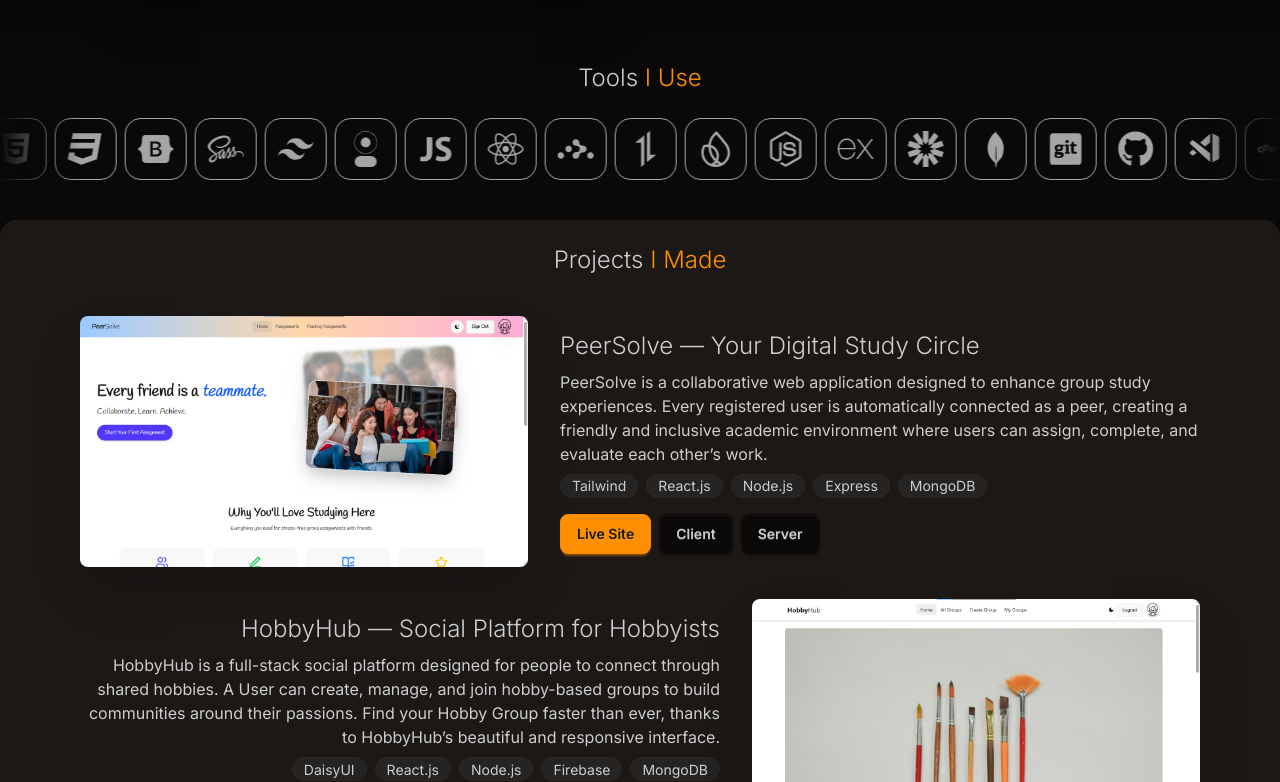
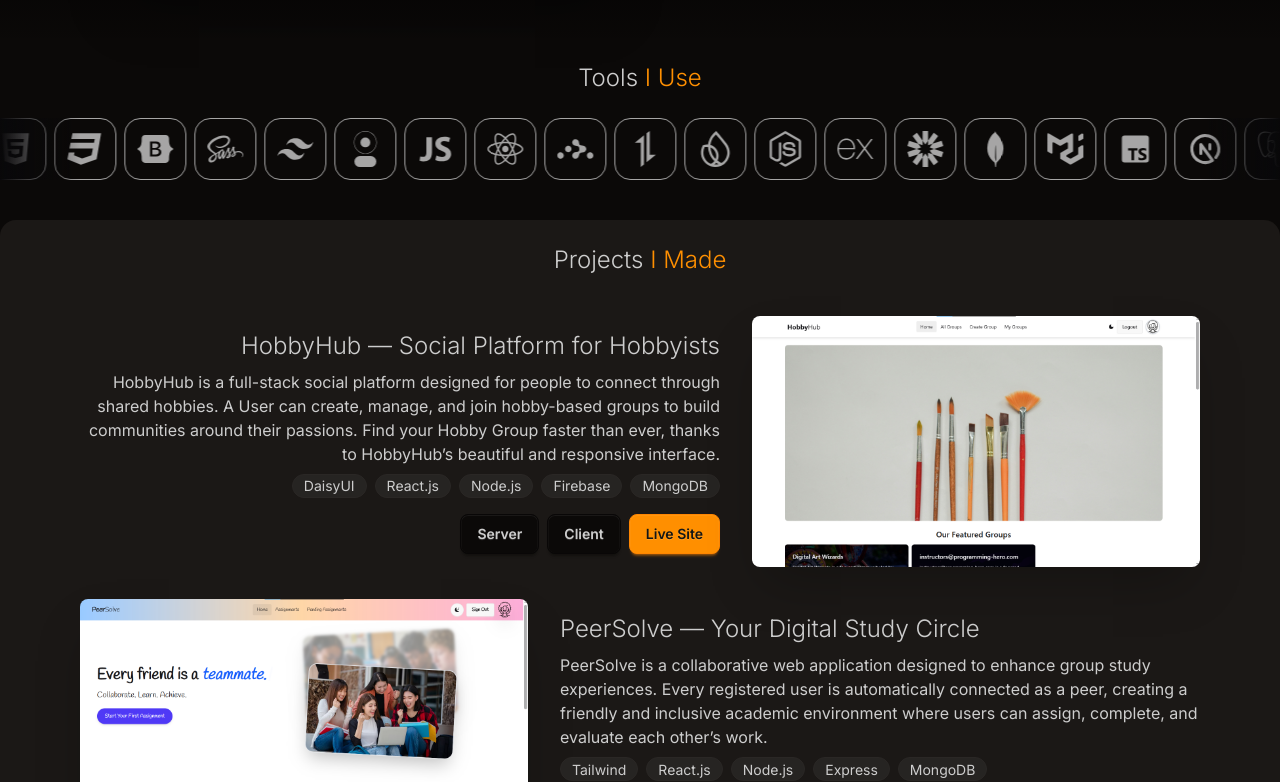
Before and after one commit to toimurhasan/my-portfolio, a React (Vite) app: page / in a window 1280 px wide. Shown: the part 1218-2000 px from the top of the page. Built offline with nearby package versions, Linux system fonts and the light colour scheme.

Commit message:
testing new design in tools section + added new stack

```diff
--- a/src/components/Contact.jsx
+++ b/src/components/Contact.jsx
@@ -15,6 +15,7 @@ const Contact = () => {
         wa.me/+8801720911179
       </Link>
       <p>toimurhasan50@gmail.com</p>
+      <p>phone number: +8801720911179</p>
     </section>
   );
 };
--- a/src/components/Projects.jsx
+++ b/src/components/Projects.jsx
@@ -1,5 +1,6 @@
 import PeerSolve from "./PeerSolve";
 import HobbyHub from "./HobbyHub";
+import { SBT } from "./SBT";
 
 const Projects = () => {
   return (
@@ -11,6 +12,7 @@ const Projects = () => {
         Projects <span className="text-primary">I Made</span>
       </h3>
       <div className="space-y-8">
+        <SBT></SBT>
         <PeerSolve></PeerSolve>
         <HobbyHub></HobbyHub>
       </div>
--- /dev/null
+++ b/src/components/SBT.jsx
@@ -0,0 +1,49 @@
+import React from "react";
+import { Link } from "react-router";
+
+export const SBT = () => {
+  return (
+    <div className="flex flex-col items-center lg:flex-row-reverse  gap-8">
+      <img
+        src="/hobbyhub.png"
+        alt="Project Two"
+        className="md:max-w-lg lg:max-w-md rounded-lg shadow-2xl object-cover"
+      />
+      <div className="space-y-2 text-center lg:text-end">
+        <h3 className="text-2xl font-light ">HobbyHub — Social Platform for Hobbyists</h3>
+        <p>
+          HobbyHub is a full-stack social platform designed for people to connect through shared
+          hobbies. A User can create, manage, and join hobby-based groups to build communities
+          around their passions. Find your Hobby Group faster than ever, thanks to HobbyHub’s
+          beautiful and responsive interface.
+        </p>
+        <div className="flex gap-2 flex-wrap justify-center lg:justify-end">
+          <div className="badge badge-soft ">DaisyUI</div>
+          <div className="badge badge-soft ">React.js</div>
+          <div className="badge badge-soft ">Node.js</div>
+          <div className="badge badge-soft ">Firebase</div>
+          <div className="badge badge-soft ">MongoDB</div>
+        </div>
+        <div className="mt-4  flex gap-2 justify-center lg:justify-start lg:flex-row-reverse">
+          <Link to={"https://hobbyhub-tamim.web.app/"} target="_blank" className="btn btn-primary">
+            Live Site
+          </Link>
+          <Link
+            to={"https://github.com/toimurhasan/hobbyhub-client"}
+            target="_blank"
+            className="btn"
+          >
+            Client
+          </Link>
+          <Link
+            to={"https://github.com/toimurhasan/hobbyhub-server"}
+            target="_blank"
+            className="btn"
+          >
+            Server
+          </Link>
+        </div>
+      </div>
+    </div>
+  );
+};
--- a/src/components/Tools.jsx
+++ b/src/components/Tools.jsx
@@ -1,58 +1,33 @@
-import React from "react";
 import Marquee from "react-fast-marquee";
 import { BiLogoTypescript } from "react-icons/bi";
+import { DiGoogleCloudPlatform } from "react-icons/di";
 import {
-  FaAngular,
-  FaAws,
   FaBootstrap,
-  FaCpanel,
   FaCss3,
-  FaDocker,
   FaFigma,
-  FaGitAlt,
   FaGithub,
   FaGitSquare,
   FaHtml5,
-  FaLaravel,
   FaNodeJs,
-  FaNpm,
-  FaPhp,
-  FaPython,
   FaReact,
   FaSass,
-  FaSlack,
-  FaWordpress,
 } from "react-icons/fa";
-import { FaElementor } from "react-icons/fa6";
-import { GrGraphQl } from "react-icons/gr";
 import { IoLogoJavascript } from "react-icons/io";
-import { RiNextjsFill, RiVuejsLine } from "react-icons/ri";
 import {
   SiAxios,
-  SiCanva,
   SiDaisyui,
   SiExpress,
   SiFirebase,
   SiJest,
-  SiJquery,
   SiJsonwebtokens,
   SiMongodb,
-  SiMongoose,
-  SiNetlify,
-  SiNotion,
-  SiObsidian,
-  SiPnpm,
+  SiMui,
   SiPostgresql,
-  SiPostman,
-  SiPrisma,
   SiReactrouter,
-  SiRedux,
+  SiSequelize,
   SiTailwindcss,
-  SiTypescript,
-  SiVitest,
-  SiWoo,
 } from "react-icons/si";
-import { TbBrandNextjs, TbBrandVercel } from "react-icons/tb";
+import { TbBrandNextjs } from "react-icons/tb";
 import { VscVscodeInsiders } from "react-icons/vsc";
 import { Tooltip } from "react-tooltip";
 
@@ -74,227 +49,237 @@ const Tools = () => {
         <a
           href="https://www.w3schools.com/html"
           target="_blank"
-          className="border block mx-1 p-3 rounded-2xl cursor-pointer"
+          className="border block mx-1 p-3 rounded-2xl cursor-pointer group hover:border-transparent"
           data-tooltip-id="my-tooltip"
           data-tooltip-content="HTML5"
         >
-          <FaHtml5 />
+          <FaHtml5 className="group-hover:text-primary transition" />
         </a>
         <a
           href="https://www.w3schools.com/css"
           target="_blank"
-          className="border block mx-1 p-3 rounded-2xl cursor-pointer"
+          className="border block mx-1 p-3 rounded-2xl cursor-pointer group hover:border-transparent"
           data-tooltip-id="my-tooltip"
           data-tooltip-content="CSS3"
         >
-          <FaCss3 />
+          <FaCss3 className="group-hover:text-primary transition" />
         </a>
         <a
           href="https://getbootstrap.com/docs/"
           target="_blank"
-          className="border block mx-1 p-3 rounded-2xl cursor-pointer"
+          className="border block mx-1 p-3 rounded-2xl cursor-pointer group hover:border-transparent"
           data-tooltip-id="my-tooltip"
           data-tooltip-content="Bootstrap"
         >
-          <FaBootstrap />
+          <FaBootstrap className="group-hover:text-primary transition" />
         </a>
         <a
           href="https://sass-lang.com/documentation/"
           target="_blank"
-          className="border block mx-1 p-3 rounded-2xl cursor-pointer"
+          className="border block mx-1 p-3 rounded-2xl cursor-pointer group hover:border-transparent"
           data-tooltip-id="my-tooltip"
           data-tooltip-content="Sass"
         >
-          <FaSass />
+          <FaSass className="group-hover:text-primary transition" />
         </a>
         <a
           href="https://tailwindcss.com/docs"
           target="_blank"
-          className="border block mx-1 p-3 rounded-2xl cursor-pointer"
+          className="border block mx-1 p-3 rounded-2xl cursor-pointer group hover:border-transparent"
           data-tooltip-id="my-tooltip"
           data-tooltip-content="Tailwind CSS"
         >
-          <SiTailwindcss />
+          <SiTailwindcss className="group-hover:text-primary transition" />
         </a>
         <a
           href="https://daisyui.com/components/"
           target="_blank"
-          className="border block mx-1 p-3 rounded-2xl cursor-pointer"
+          className="border block mx-1 p-3 rounded-2xl cursor-pointer group hover:border-transparent"
           data-tooltip-id="my-tooltip"
           data-tooltip-content="DaisyUI"
         >
-          <SiDaisyui />
+          <SiDaisyui className="group-hover:text-primary transition" />
         </a>
         <a
           href="https://developer.mozilla.org/en-US/docs/Web/JavaScript"
           target="_blank"
-          className="border block mx-1 p-3 rounded-2xl cursor-pointer"
+          className="border block mx-1 p-3 rounded-2xl cursor-pointer group hover:border-transparent"
           data-tooltip-id="my-tooltip"
           data-tooltip-content="JavaScript"
         >
-          <IoLogoJavascript />
+          <IoLogoJavascript className="group-hover:text-primary transition" />
         </a>
         <a
           href="https://reactjs.org/docs/getting-started.html"
           target="_blank"
-          className="border block mx-1 p-3 rounded-2xl cursor-pointer"
+          className="border block mx-1 p-3 rounded-2xl cursor-pointer group hover:border-transparent"
           data-tooltip-id="my-tooltip"
           data-tooltip-content="React"
         >
-          <FaReact />
+          <FaReact className="group-hover:text-primary transition" />
         </a>
         <a
           href="https://reactrouter.com/en/main"
           target="_blank"
-          className="border block mx-1 p-3 rounded-2xl cursor-pointer"
+          className="border block mx-1 p-3 rounded-2xl cursor-pointer group hover:border-transparent"
           data-tooltip-id="my-tooltip"
           data-tooltip-content="React Router"
         >
-          <SiReactrouter />
+          <SiReactrouter className="group-hover:text-primary transition" />
         </a>
         <a
           href="https://axios-http.com/docs/intro"
           target="_blank"
-          className="border block mx-1 p-3 rounded-2xl cursor-pointer"
+          className="border block mx-1 p-3 rounded-2xl cursor-pointer group hover:border-transparent"
           data-tooltip-id="my-tooltip"
           data-tooltip-content="Axios"
         >
-          <SiAxios />
+          <SiAxios className="group-hover:text-primary transition" />
         </a>
         <a
           href="https://firebase.google.com/docs"
           target="_blank"
-          className="border block mx-1 p-3 rounded-2xl cursor-pointer"
+          className="border block mx-1 p-3 rounded-2xl cursor-pointer group hover:border-transparent"
           data-tooltip-id="my-tooltip"
           data-tooltip-content="Firebase"
         >
-          <SiFirebase />
+          <SiFirebase className="group-hover:text-primary transition" />
         </a>
         <a
           href="https://nodejs.org/en/docs"
           target="_blank"
-          className="border block mx-1 p-3 rounded-2xl cursor-pointer"
+          className="border block mx-1 p-3 rounded-2xl cursor-pointer group hover:border-transparent"
           data-tooltip-id="my-tooltip"
           data-tooltip-content="Node.js"
         >
-          <FaNodeJs />
+          <FaNodeJs className="group-hover:text-primary transition" />
         </a>
         <a
           href="https://expressjs.com/"
           target="_blank"
-          className="border block mx-1 p-3 rounded-2xl cursor-pointer"
+          className="border block mx-1 p-3 rounded-2xl cursor-pointer group hover:border-transparent"
           data-tooltip-id="my-tooltip"
           data-tooltip-content="Express.js"
         >
-          <SiExpress />
+          <SiExpress className="group-hover:text-primary transition" />
         </a>
         <a
           href="https://jwt.io/introduction"
           target="_blank"
-          className="border block mx-1 p-3 rounded-2xl cursor-pointer"
+          className="border block mx-1 p-3 rounded-2xl cursor-pointer group hover:border-transparent"
           data-tooltip-id="my-tooltip"
           data-tooltip-content="JWT"
         >
-          <SiJsonwebtokens />
+          <SiJsonwebtokens className="group-hover:text-primary transition" />
         </a>
         <a
           href="https://www.mongodb.com/docs/"
           target="_blank"
-          className="border block mx-1 p-3 rounded-2xl cursor-pointer"
+          className="border block mx-1 p-3 rounded-2xl cursor-pointer group hover:border-transparent"
           data-tooltip-id="my-tooltip"
           data-tooltip-content="MongoDB"
         >
-          <SiMongodb />
+          <SiMongodb className="group-hover:text-primary transition" />
+        </a>
+        <a
+          href="https://mui.com/material-ui/getting-started/"
+          target="_blank"
+          className="border block mx-1 p-3 rounded-2xl cursor-pointer group hover:border-transparent"
+          data-tooltip-id="my-tooltip"
+          data-tooltip-content="Material UI"
+        >
+          <SiMui className="group-hover:text-primary transition" />
+        </a>
+        <a
+          href="https://www.typescriptlang.org/docs/"
+          target="_blank"
+          className="border block mx-1 p-3 rounded-2xl cursor-pointer group hover:border-transparent"
+          data-tooltip-id="my-tooltip"
+          data-tooltip-content="TypeScript"
+        >
+          <BiLogoTypescript className="group-hover:text-primary transition" />
+        </a>
+
+        <a
+          href="https://nextjs.org/docs"
+          target="_blank"
+          className="border block mx-1 p-3 rounded-2xl cursor-pointer group hover:border-transparent"
+          data-tooltip-id="my-tooltip"
+          data-tooltip-content="Next.js"
+        >
+          <TbBrandNextjs className="group-hover:text-primary transition" />
+        </a>
+        <a
+          href="https://www.postgresql.org/docs/"
+          target="_blank"
+          className="border block mx-1 p-3 rounded-2xl cursor-pointer group hover:border-transparent"
+          data-tooltip-id="my-tooltip"
+          data-tooltip-content="PostgreSQL"
+        >
+          <SiPostgresql className="group-hover:text-primary transition" />
+        </a>
+        <a
+          href="https://sequelize.org/docs/v6/"
+          target="_blank"
+          className="border block mx-1 p-3 rounded-2xl cursor-pointer group hover:border-transparent"
+          data-tooltip-id="my-tooltip"
+          data-tooltip-content="Sequelize"
+        >
+          <SiSequelize className="group-hover:text-primary transition" />
+        </a>
+        <a
+          href="https://jestjs.io/docs/getting-started"
+          target="_blank"
+          className="border block mx-1 p-3 rounded-2xl cursor-pointer group hover:border-transparent"
+          data-tooltip-id="my-tooltip"
+          data-tooltip-content="Jest"
+        >
+          <SiJest className="group-hover:text-primary transition" />
+        </a>
+        <a
+          href="https://cloud.google.com/docs"
+          target="_blank"
+          className="border block mx-1 p-3 rounded-2xl cursor-pointer group hover:border-transparent"
+          data-tooltip-id="my-tooltip"
+          data-tooltip-content="Google Cloud Platform"
+        >
+          <DiGoogleCloudPlatform className="group-hover:text-primary transition" />
         </a>
         <a
           href="https://git-scm.com/doc"
           target="_blank"
-          className="border block mx-1 p-3 rounded-2xl cursor-pointer"
+          className="border block mx-1 p-3 rounded-2xl cursor-pointer group hover:border-transparent"
           data-tooltip-id="my-tooltip"
           data-tooltip-content="Git"
         >
-          <FaGitSquare />
+          <FaGitSquare className="group-hover:text-primary transition" />
         </a>
         <a
           href="https://docs.github.com/"
           target="_blank"
-          className="border block mx-1 p-3 rounded-2xl cursor-pointer"
+          className="border block mx-1 p-3 rounded-2xl cursor-pointer group hover:border-transparent"
           data-tooltip-id="my-tooltip"
           data-tooltip-content="GitHub"
         >
-          <FaGithub />
+          <FaGithub className="group-hover:text-primary transition" />
         </a>
         <a
           href="https://code.visualstudio.com/docs"
           target="_blank"
-          className="border block mx-1 p-3 rounded-2xl cursor-pointer"
+          className="border block mx-1 p-3 rounded-2xl cursor-pointer group hover:border-transparent"
           data-tooltip-id="my-tooltip"
           data-tooltip-content="VS Code"
         >
-          <VscVscodeInsiders />
-        </a>
-        <a
-          href="https://docs.cpanel.net/"
-          target="_blank"
-          className="border block mx-1 p-3 rounded-2xl cursor-pointer"
-          data-tooltip-id="my-tooltip"
-          data-tooltip-content="cPanel"
-        >
-          <FaCpanel />
-        </a>
-        <a
-          href="https://docs.npmjs.com/"
-          target="_blank"
-          className="border block mx-1 p-3 rounded-2xl cursor-pointer"
-          data-tooltip-id="my-tooltip"
-          data-tooltip-content="NPM"
-        >
-          <FaNpm />
+          <VscVscodeInsiders className="group-hover:text-primary transition" />
         </a>
         <a
           href="https://help.figma.com/hc/en-us"
           target="_blank"
-          className="border block mx-1 p-3 rounded-2xl cursor-pointer"
+          className="border block mx-1 p-3 rounded-2xl cursor-pointer group hover:border-transparent"
           data-tooltip-id="my-tooltip"
           data-tooltip-content="Figma"
         >
-          <FaFigma />
-        </a>
-        <a
-          href="https://wordpress.org/support/"
-          target="_blank"
-          className="border block mx-1 p-3 rounded-2xl cursor-pointer"
-          data-tooltip-id="my-tooltip"
-          data-tooltip-content="WordPress"
-        >
-          <FaWordpress />
-        </a>
-        <a
-          href="https://woocommerce.com/documentation/"
-          target="_blank"
-          className="border block mx-1 p-3 rounded-2xl cursor-pointer"
-          data-tooltip-id="my-tooltip"
-          data-tooltip-content="WooCommerce"
-        >
-          <SiWoo />
-        </a>
-        <a
-          href="https://elementor.com/help/"
-          target="_blank"
-          className="border block mx-1 p-3 rounded-2xl cursor-pointer"
-          data-tooltip-id="my-tooltip"
-          data-tooltip-content="Elementor"
-        >
-          <FaElementor />
-        </a>
-        <a
-          href="https://www.canva.com/"
-          target="_blank"
-          className="border block mx-1 p-3 rounded-2xl cursor-pointer"
-          data-tooltip-id="my-tooltip"
-          data-tooltip-content="Canva"
-        >
-        <SiCanva/>
+          <FaFigma className="group-hover:text-primary transition" />
         </a>
       </Marquee>
 
```
